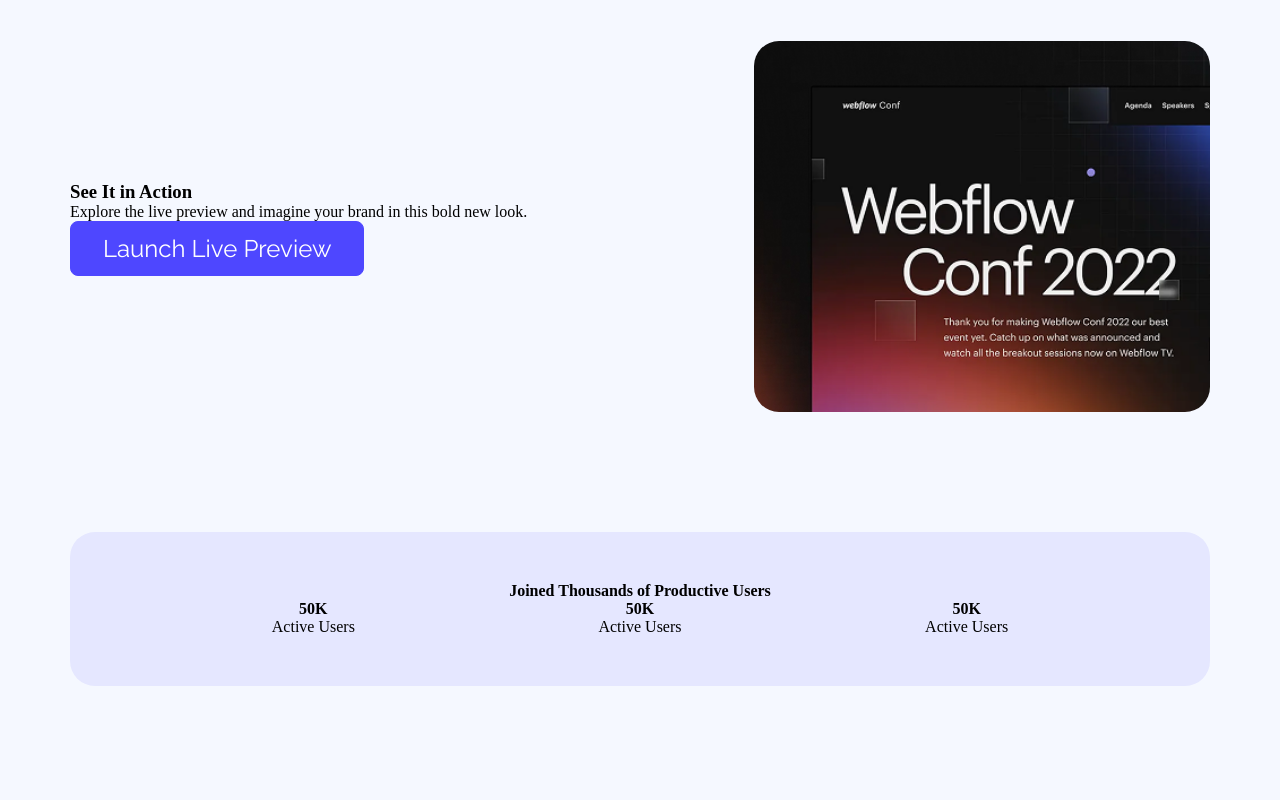
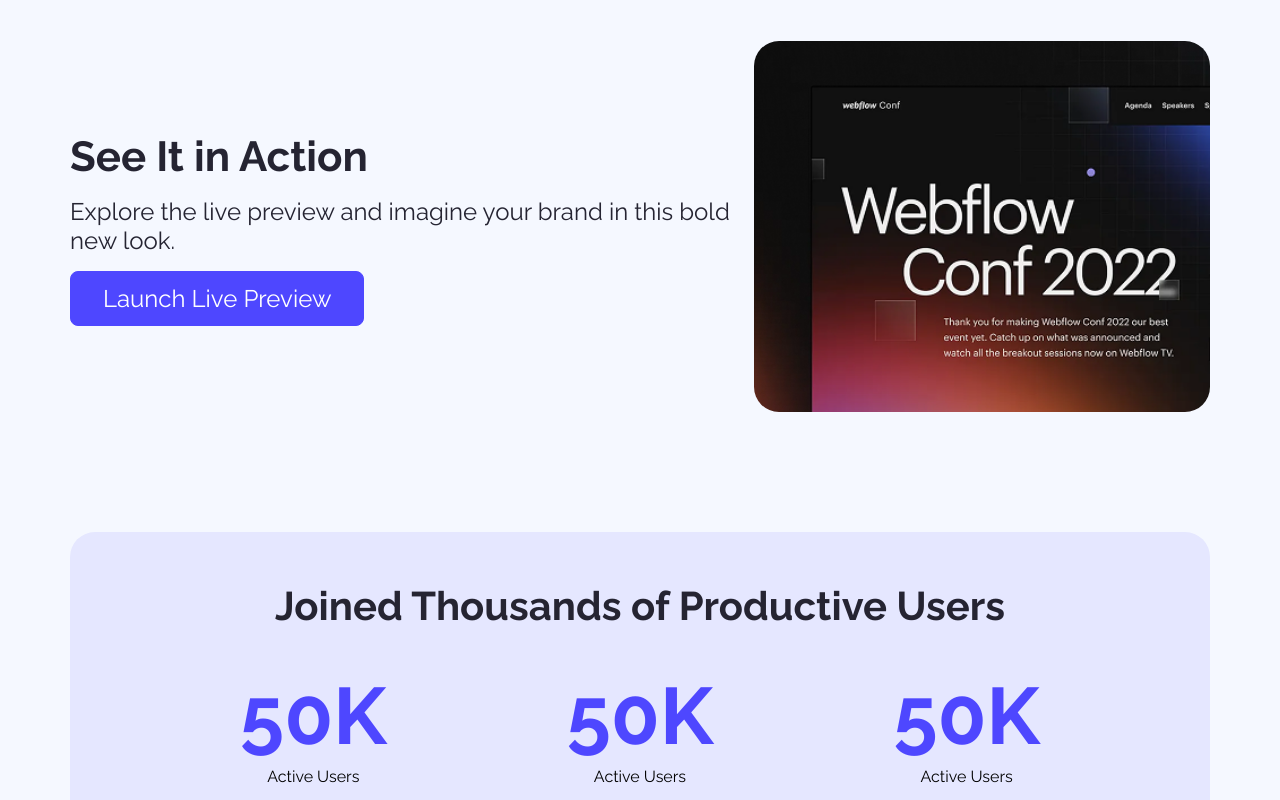
Before and after one commit to asir-uddin/frist-assignment, a plain HTML site: page index.html in a window 1280 px wide. Shown: the part 660-1460 px from the top of the page. Drawn offline with Linux system fonts and the light colour scheme.

Commit message:
sdded last commit

```diff
--- a/styles/style.css
+++ b/styles/style.css
@@ -89,6 +89,22 @@ nav{
     width: 1140px;
     margin: 0 auto;
 }
+.section-title h3{
+    font-size: 42px;
+    font-family: 'Raleway';
+    color: #252432;
+    font-weight: 700;
+    font-style: normal;
+    margin-bottom: 16px;
+}
+.section-title p{
+    font-size: 24px;
+    font-family: 'Raleway';
+    color: #252432;
+    font-weight: 400;
+    font-style: normal;
+    margin-bottom: 16px;
+}
 .section-title{
     width: 60%;
 }
@@ -107,6 +123,32 @@ nav{
 /* 2nd section */
 .secend-section{
     margin-bottom: 135px;
+}
+.contant-wrapper h4{
+    font-size: 40px;
+    color: #252432;
+    font-family: 'Raleway';
+    font-weight: 700;
+    font-style: normal;
+    line-height: normal;
+    margin-bottom: 40px;
+}
+.contant-wrapper-boxs, .contant-wrapper-items h4{
+    font-size: 80px;
+    color: #4E47FF;
+    font-family: 'Raleway';
+    font-weight: 700;
+    font-style: normal;
+    line-height: normal;
+    margin-bottom: 4px;
+}
+.contant-wrapper-boxs, .contant-wrapper-items p{
+    font-size: 16px;
+    color: #000000;
+    font-family: 'Raleway';
+    font-weight: 400;
+    font-style: normal;
+    line-height: normal;
 }
 .contant-wrapper{
     background-color: #E5E7FF;
@@ -146,6 +188,7 @@ nav{
     background-color: #FAFCFF;
     padding: 24px;
     border-radius: 8px;
+    text-align: left;
 }
 .user-chaild h4{
     font-size: 24px;
@@ -190,6 +233,8 @@ nav{
 }
 .avater-info{
     display: flex;
+    gap: 16px;
+    align-items: stretch;
 }
 
 /* <!-- Ready to focus better section --> */
@@ -262,7 +307,7 @@ nav{
 }
 .footer-column{
     text-align: center;
-    margin: 0 450px;
+    margin: 0 400px;
 }
 .footer-column h3{
     font-size: 100px;
```
